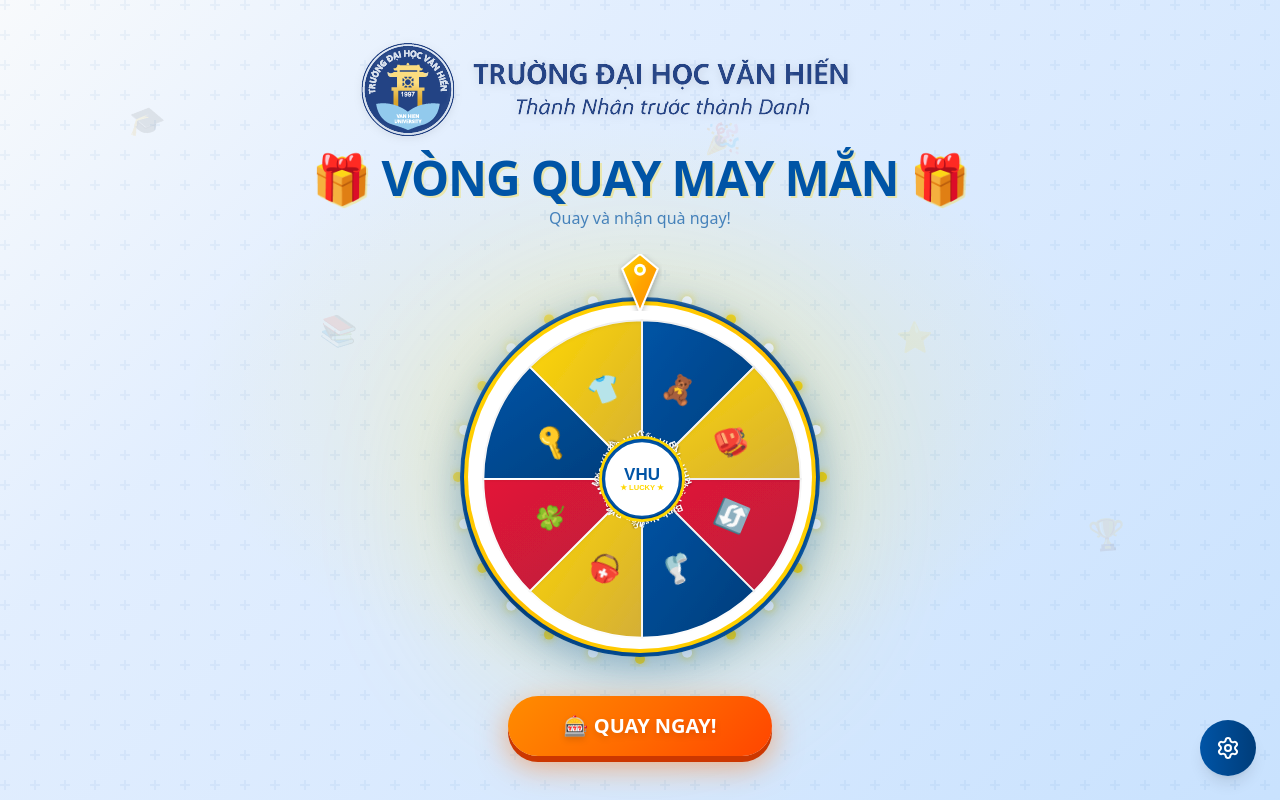
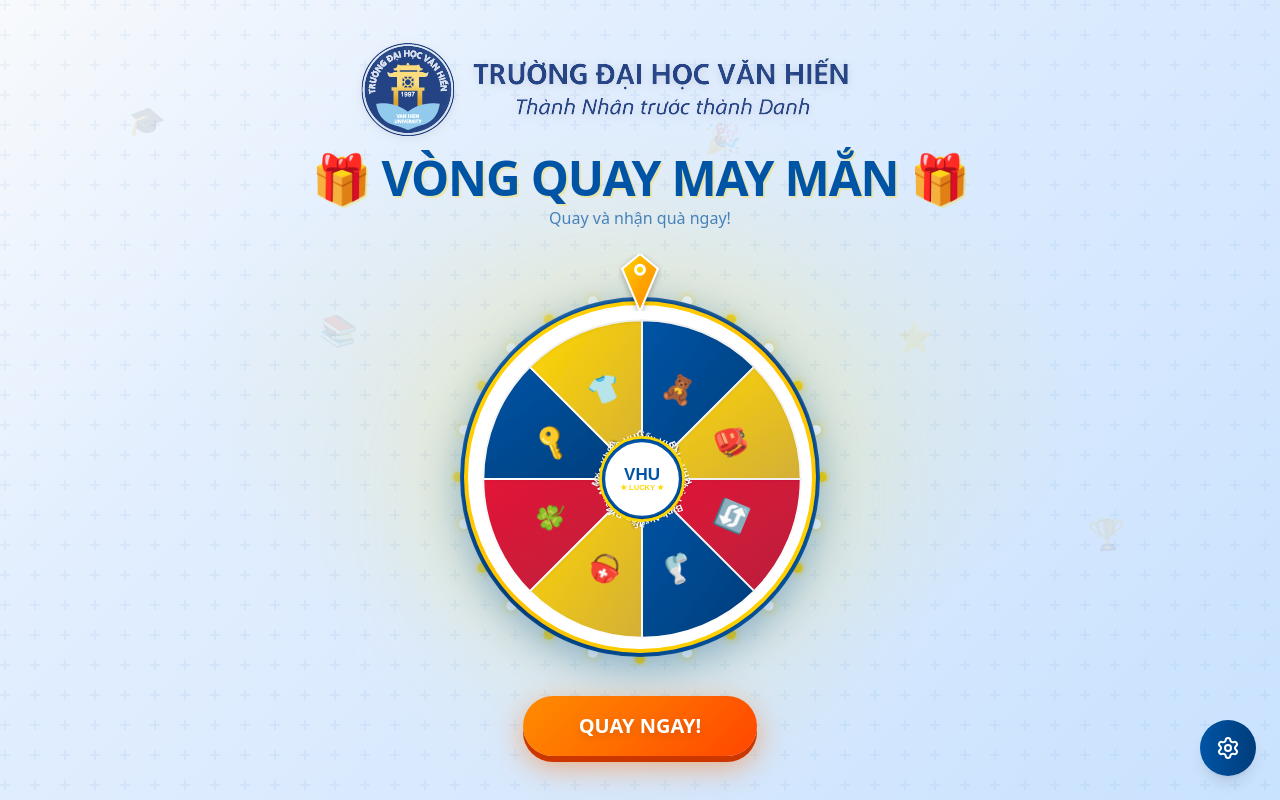
Before and after one commit to huydien23/spin-random, a React (Vite) app: page / in a window 1280 px wide. Built offline with nearby package versions, Linux system fonts and the light colour scheme.

Commit message:
clean icon

```diff
--- a/src/components/UI/ResultModal.tsx
+++ b/src/components/UI/ResultModal.tsx
@@ -152,7 +152,7 @@
                                     : '0 4px 0 #002D5A, 0 6px 15px rgba(0,84,166,0.3)',
                             }}
                         >
-                            {prize.isWin ? '🎁 Nhận quà tại quầy' : '🔄 Quay lại'}
+                            {prize.isWin ? '🎁 Nhận quà tại quầy' : 'Quay lại'}
                         </motion.button>
                     </motion.div>
                 </motion.div>
--- a/src/components/Wheel/SpinWheel.tsx
+++ b/src/components/Wheel/SpinWheel.tsx
@@ -457,7 +457,7 @@
                     />
                 )}
                 <span className="relative z-10 drop-shadow-md">
-                    {isSpinning ? '🎯 ĐANG QUAY...' : '🎰 QUAY NGAY!'}
+                    {isSpinning ? 'ĐANG QUAY...' : 'QUAY NGAY!'}
                 </span>
             </motion.button>
         </div>
```
